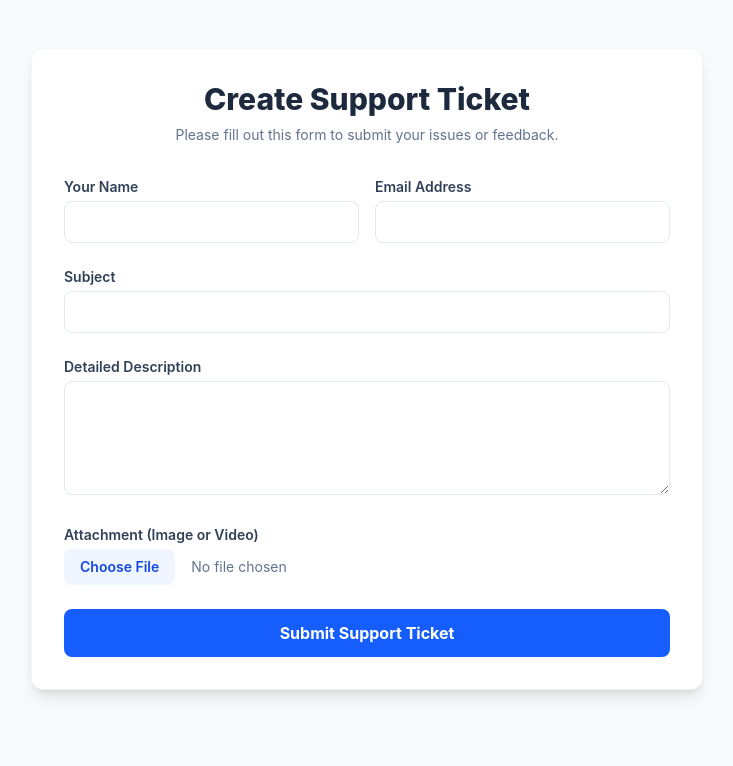
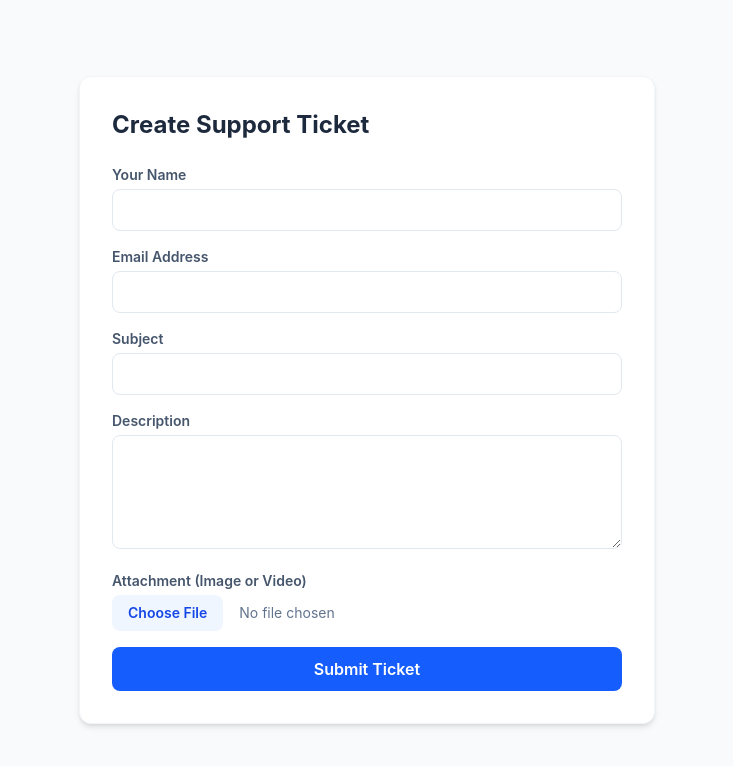
Before and after one commit to lokeshjaiswar-dev/ticket-app, a React (Vite) app in the folder frontend/: page /create-ticket in a window 1280 px wide. Shown: the top 766 px of the page, without its empty margins (273-1006 px from the left). Built offline with nearby package versions, Linux system fonts and the light colour scheme.

Commit message:
Initial proto done

```diff
--- a/frontend/src/App.jsx
+++ b/frontend/src/App.jsx
@@ -10,8 +10,14 @@ function App() {
   return (
     <Router>
       <Routes>
+        {/* Default route '/' ko seedhe login page par redirect kar diya */}
+        <Route path="/" element={<Navigate to="/login" replace />} />
+
+        {/* Public Routes */}
         <Route path="/login" element={<Login />} />
         <Route path="/create-ticket" element={<CreateTicket />} />
+
+        {/* Protected Routes (Admin Panel) */}
         <Route
           path="/dashboard"
           element={
@@ -28,7 +34,9 @@ function App() {
             </ProtectedRoute>
           }
         />
-        <Route path="*" element={<Navigate to="/create-ticket" replace />} />
+
+        {/* Galat URL daalne par seedhe login page par le jao */}
+        <Route path="*" element={<Navigate to="/login" replace />} />
       </Routes>
     </Router>
   );
--- a/frontend/src/pages/CreateTicket.jsx
+++ b/frontend/src/pages/CreateTicket.jsx
@@ -2,26 +2,30 @@ import React, { useState } from 'react';
 import axios from 'axios';
 
 const CreateTicket = () => {
-  const [form, setForm] = useState({ name: '', email: '', subject: '', description: '' });
+  const [customerName, setCustomerName] = useState('');
+  const [customerEmail, setCustomerEmail] = useState('');
+  const [subject, setSubject] = useState('');
+  const [description, setDescription] = useState('');
   const [file, setFile] = useState(null);
   const [uploading, setUploading] = useState(false);
-  const [status, setStatus] = useState({ type: '', msg: '' });
+  const [message, setMessage] = useState('');
 
-  const handleInputChange = (e) => {
-    setForm({ ...form, [e.target.name]: e.target.value });
-  };
-
+  // 1. Cloudinary upload function jo tumhara Unsigned Preset use karega
   const uploadToCloudinary = async () => {
     if (!file) return { url: null, type: null };
 
     setUploading(true);
     const data = new FormData();
     data.append("file", file);
-    data.append("upload_preset", "datastraw_crm"); // Replace with actual preset
+
+    // Hamara banaya hua preset name
+    data.append("upload_preset", "datastraw_crm");
+
     const resourceType = file.type.startsWith('video/') ? 'video' : 'image';
 
     try {
-      const res = await fetch(`https://api.cloudinary.com/v1_1/YOUR_CLOUD_NAME/${resourceType}/upload`, {
+      // Yahan "yahan_apna_cloud_name_likho" ko badalkar apna actual cloud name daalna hai
+      const res = await fetch(`https://api.cloudinary.com/v1_1/dn8xnitiw/${resourceType}/upload`, {
         method: "POST",
         body: data
       });
@@ -30,73 +34,72 @@ const CreateTicket = () => {
       return { url: fileData.secure_url, type: resourceType };
     } catch (err) {
       setUploading(false);
+      console.error("Cloudinary error: ", err);
       throw new Error("File upload failed to Cloudinary");
     }
   };
 
+  // 2. Submit handler jo upload complete hone ke baad details backend ko bhejega
   const handleSubmit = async (e) => {
     e.preventDefault();
-    setStatus({ type: '', msg: '' });
     try {
-      let mediaDetails = { url: null, type: null };
+      let mediaData = { url: null, type: null };
       if (file) {
-        mediaDetails = await uploadToCloudinary();
+        mediaData = await uploadToCloudinary();
       }
 
-      await axios.post('http://localhost:5000/api/tickets', {
-        customer_name: form.name,
-        customer_email: form.email,
-        subject: form.subject,
-        description: form.description,
-        media_url: mediaDetails.url,
-        media_type: mediaDetails.type
-      });
+      const payload = {
+        customer_name: customerName,
+        customer_email: customerEmail,
+        subject,
+        description,
+        media_url: mediaData.url,
+        media_type: mediaData.type
+      };
 
-      setStatus({ type: 'success', msg: 'Your support ticket has been created and logged successfully!' });
-      setForm({ name: '', email: '', subject: '', description: '' });
+      const res = await axios.post('http://localhost:5000/api/tickets', payload);
+      setMessage(`Ticket generated successfully! ID: ${res.data.ticket_id}`);
+
+      // Reset Form
+      setCustomerName('');
+      setCustomerEmail('');
+      setSubject('');
+      setDescription('');
       setFile(null);
     } catch (err) {
-      setStatus({ type: 'error', msg: err.message || 'Something went wrong.' });
+      setMessage(err.response?.data?.message || 'Something went wrong');
     }
   };
 
   return (
-    <div className="min-h-screen bg-slate-50 py-12 px-4 sm:px-6 lg:px-8">
-      <div className="max-w-2xl mx-auto bg-white rounded-xl shadow-lg p-8 border border-slate-100">
-        <h2 className="text-3xl font-extrabold text-slate-800 text-center mb-2">Create Support Ticket</h2>
-        <p className="text-slate-500 text-center mb-8 text-sm">Please fill out this form to submit your issues or feedback.</p>
+    <div className="min-h-screen flex items-center justify-center bg-slate-50 p-6">
+      <div className="max-w-xl w-full bg-white rounded-xl shadow-md p-8 border border-slate-100">
+        <h2 className="text-2xl font-bold text-slate-800 mb-6">Create Support Ticket</h2>
+        {message && <div className="p-3 bg-blue-50 text-blue-700 rounded-lg text-sm mb-4 border border-blue-100">{message}</div>}
 
-        {status.msg && (
-          <div className={`p-4 rounded-lg mb-6 border text-sm ${status.type === 'success' ? 'bg-green-50 text-green-700 border-green-100' : 'bg-red-50 text-red-700 border-red-100'}`}>
-            {status.msg}
-          </div>
-        )}
-
-        <form onSubmit={handleSubmit} className="space-y-6">
-          <div className="grid grid-cols-1 md:grid-cols-2 gap-4">
-            <div>
-              <label className="block text-sm font-semibold text-slate-700 mb-1">Your Name</label>
-              <input type="text" name="name" value={form.name} onChange={handleInputChange} className="w-full px-4 py-2 border border-slate-200 rounded-lg focus:outline-none focus:ring-2 focus:ring-blue-500" required />
-            </div>
-            <div>
-              <label className="block text-sm font-semibold text-slate-700 mb-1">Email Address</label>
-              <input type="email" name="email" value={form.email} onChange={handleInputChange} className="w-full px-4 py-2 border border-slate-200 rounded-lg focus:outline-none focus:ring-2 focus:ring-blue-500" required />
-            </div>
+        <form onSubmit={handleSubmit} className="space-y-4">
+          <div>
+            <label className="block text-sm font-semibold text-slate-600 mb-1">Your Name</label>
+            <input type="text" className="w-full px-4 py-2 border border-slate-200 rounded-lg" value={customerName} onChange={(e) => setCustomerName(e.target.value)} required />
           </div>
           <div>
-            <label className="block text-sm font-semibold text-slate-700 mb-1">Subject</label>
-            <input type="text" name="subject" value={form.subject} onChange={handleInputChange} className="w-full px-4 py-2 border border-slate-200 rounded-lg focus:outline-none focus:ring-2 focus:ring-blue-500" required />
+            <label className="block text-sm font-semibold text-slate-600 mb-1">Email Address</label>
+            <input type="email" className="w-full px-4 py-2 border border-slate-200 rounded-lg" value={customerEmail} onChange={(e) => setCustomerEmail(e.target.value)} required />
           </div>
           <div>
-            <label className="block text-sm font-semibold text-slate-700 mb-1">Detailed Description</label>
-            <textarea name="description" value={form.description} onChange={handleInputChange} rows="4" className="w-full px-4 py-2 border border-slate-200 rounded-lg focus:outline-none focus:ring-2 focus:ring-blue-500" required></textarea>
+            <label className="block text-sm font-semibold text-slate-600 mb-1">Subject</label>
+            <input type="text" className="w-full px-4 py-2 border border-slate-200 rounded-lg" value={subject} onChange={(e) => setSubject(e.target.value)} required />
           </div>
           <div>
-            <label className="block text-sm font-semibold text-slate-700 mb-1">Attachment (Image or Video)</label>
-            <input type="file" accept="image/*,video/*" onChange={(e) => setFile(e.target.files[0])} className="w-full text-sm text-slate-500 file:mr-4 file:py-2 file:px-4 file:rounded-lg file:border-0 file:text-sm file:font-semibold file:bg-blue-50 file:text-blue-700 hover:file:bg-blue-100" />
+            <label className="block text-sm font-semibold text-slate-600 mb-1">Description</label>
+            <textarea className="w-full px-4 py-2 border border-slate-200 rounded-lg" rows="4" value={description} onChange={(e) => setDescription(e.target.value)} required></textarea>
           </div>
-          <button type="submit" disabled={uploading} className="w-full bg-blue-600 text-white py-3 rounded-lg font-bold hover:bg-blue-700 transition disabled:opacity-50">
-            {uploading ? 'Uploading Attachment...' : 'Submit Support Ticket'}
+          <div>
+            <label className="block text-sm font-semibold text-slate-600 mb-1">Attachment (Image or Video)</label>
+            <input type="file" accept="image/*,video/*" className="w-full text-sm text-slate-500 file:mr-4 file:py-2 file:px-4 file:rounded-lg file:border-0 file:text-sm file:font-semibold file:bg-blue-50 file:text-blue-700 hover:file:bg-blue-100" onChange={(e) => setFile(e.target.files[0])} />
+          </div>
+          <button type="submit" disabled={uploading} className="w-full bg-blue-600 text-white py-2.5 rounded-lg font-semibold hover:bg-blue-700 transition disabled:bg-blue-400">
+            {uploading ? 'Uploading Attachment...' : 'Submit Ticket'}
           </button>
         </form>
       </div>
```
Also changed, not shown: frontend/src/components/ProtectedRoute.jsx (renamed from frontend/src/components/ProtectedRoute.js), 2 other files (tests, documents, lock files or other folders).
